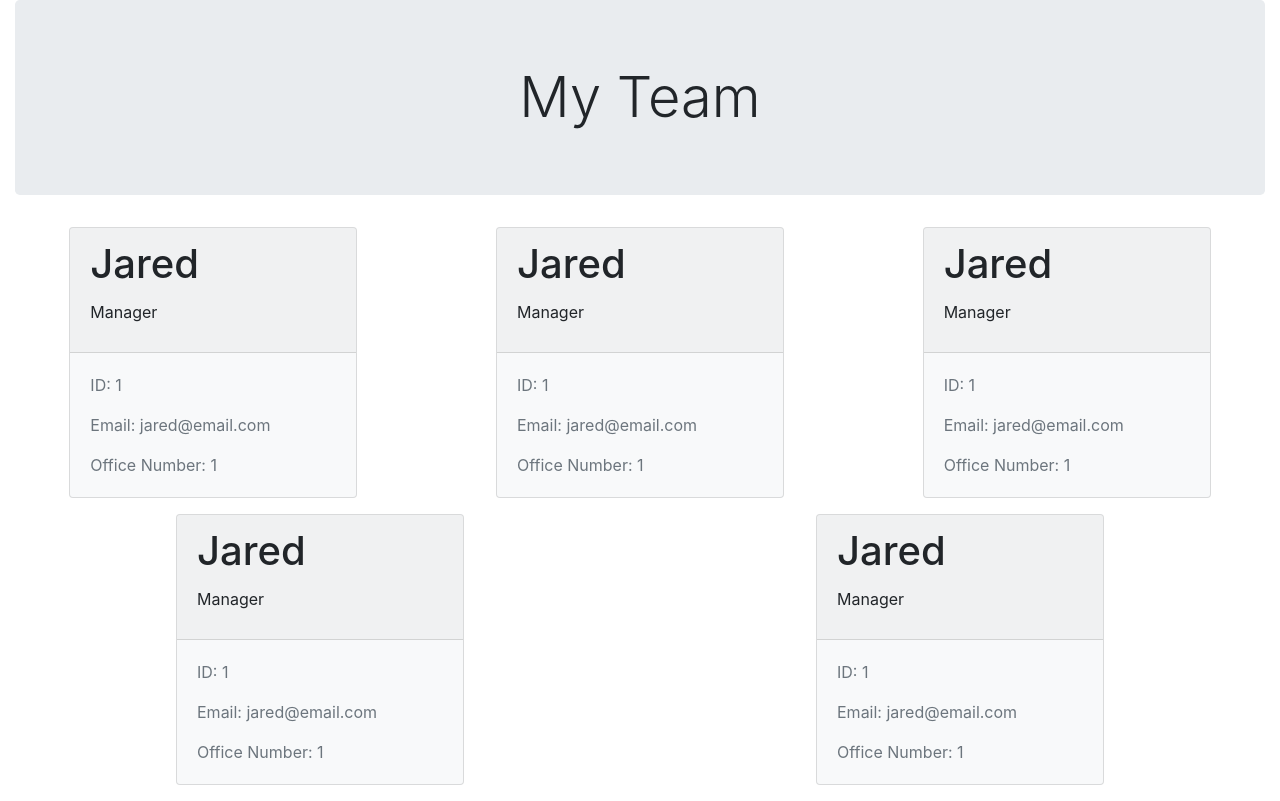
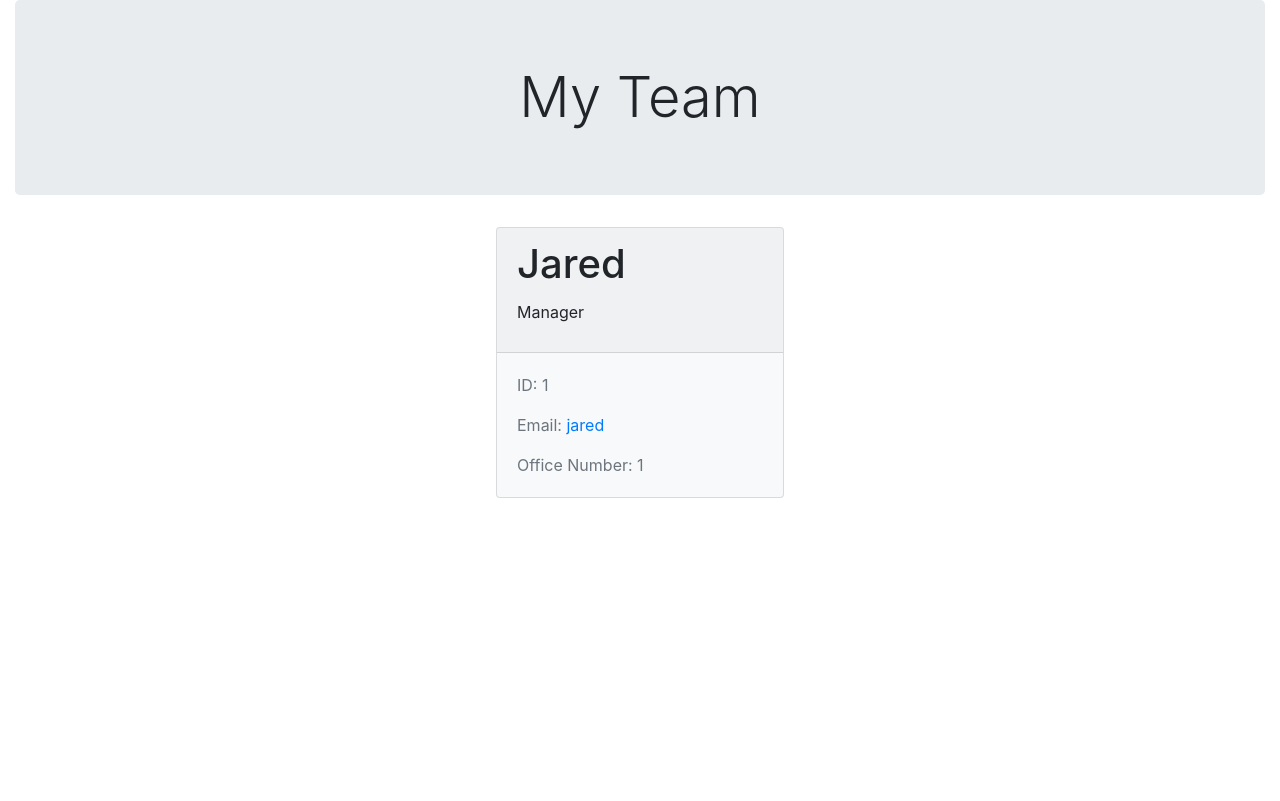
Before and after one commit to seangshin/team-profile-generator, a website: page src/index.html in a window 1280 px wide. Drawn offline with nearby package versions, Linux system fonts and the light colour scheme.

Commit message:
email and github criteria satisfied

```diff
--- a/index.js
+++ b/index.js
@@ -131,7 +131,7 @@ function getEngineer() {
   .then((answers) => {
     const engineer = new Engineer(answers.name, answers.id, answers.email, answers.github);//declares output and stores string (template literal) from generateREADME function
     const description = "GitHub";
-    const attribute = answers.github;
+    const attribute = `<a href="https://github.com/${answers.github}">${answers.github}</a>`;
     addCard(engineer, globalhtml, engineer.getRole(), description, attribute);
     optionMenu();
   })
@@ -184,7 +184,7 @@ const addCard = ({name, id, email}, html, role, description, attribute) =>
     </div>
     <div class="card-body text-secondary">
       <p class="card-text">ID: ${id}</p>
-      <p class="card-text">Email: ${email}</p>
+      <p class="card-text">Email: <a href="mailto:${email}">${email}</a></p>
       <p class="card-text">${description}: ${attribute}</p>
     </div>
   </div>
--- a/src/index.html
+++ b/src/index.html
@@ -15,59 +15,6 @@
 
     <!-------------Card placeholder---------------------->
     <div class="mx-auto">
-      <div class="card bg-light mb-3" style="min-width: 18rem;">
-        <div class="card-header">
-          <h1 class="card-title">Jared</h1>
-          <p id="title">Manager</p>
-        </div>
-        <div class="card-body text-secondary">
-          <p class="card-text">ID: 1</p>
-          <p class="card-text">Email: jared@email.com</p>
-          <p class="card-text">Office Number: 1</p>
-        </div>
-      </div>
-    </div>
-    <!--------------------------------------------------->
-
-    <!-------------Card placeholder---------------------->
-    <div class="mx-auto">
-      <div class="card bg-light mb-3" style="min-width: 18rem;">
-        <div class="card-header">
-          <h1 class="card-title">Jared</h1>
-          <p id="title">Manager</p>
-        </div>
-        <div class="card-body text-secondary">
-          <p class="card-text">ID: 1</p>
-          <p class="card-text">Email: jared@email.com</p>
-          <p class="card-text">Office Number: 1</p>
-        </div>
-      </div>
-    </div>
-    <!--------------------------------------------------->
-
-    <!-------------Card placeholder---------------------->
-    <div class="mx-auto">
-      <div class="card bg-light mb-3" style="min-width: 18rem;">
-        <div class="card-header">
-          <h1 class="card-title">Jared</h1>
-          <p id="title">Manager</p>
-        </div>
-        <div class="card-body text-secondary">
-          <p class="card-text">ID: 1</p>
-          <p class="card-text">Email: jared@email.com</p>
-          <p class="card-text">Office Number: 1</p>
-        </div>
-      </div>
-    </div>
-    <!--------------------------------------------------->
-
-
-  </div>
-
-  <div class="row d-flex justify-content-center">
-
-    <!-------------Card placeholder---------------------->
-    <div class="mx-auto">
       <div class="card bg-light mb-3" style="width: 18rem;">
         <div class="card-header">
           <h1 class="card-title">Jared</h1>
@@ -75,23 +22,7 @@
         </div>
         <div class="card-body text-secondary">
           <p class="card-text">ID: 1</p>
-          <p class="card-text">Email: jared@email.com</p>
-          <p class="card-text">Office Number: 1</p>
-        </div>
-      </div>
-    </div>
-    <!--------------------------------------------------->
-
-    <!-------------Card placeholder---------------------->
-    <div class="mx-auto">
-      <div class="card bg-light mb-3" style="width: 18rem;">
-        <div class="card-header">
-          <h1 class="card-title">Jared</h1>
-          <p id="title">Manager</p>
-        </div>
-        <div class="card-body text-secondary">
-          <p class="card-text">ID: 1</p>
-          <p class="card-text">Email: jared@email.com</p>
+          <p class="card-text">Email: <a href="mailto:jared@fakemail.com">jared</a></p>
           <p class="card-text">Office Number: 1</p>
         </div>
       </div>
```
Also changed, not shown: dist/index.html.
